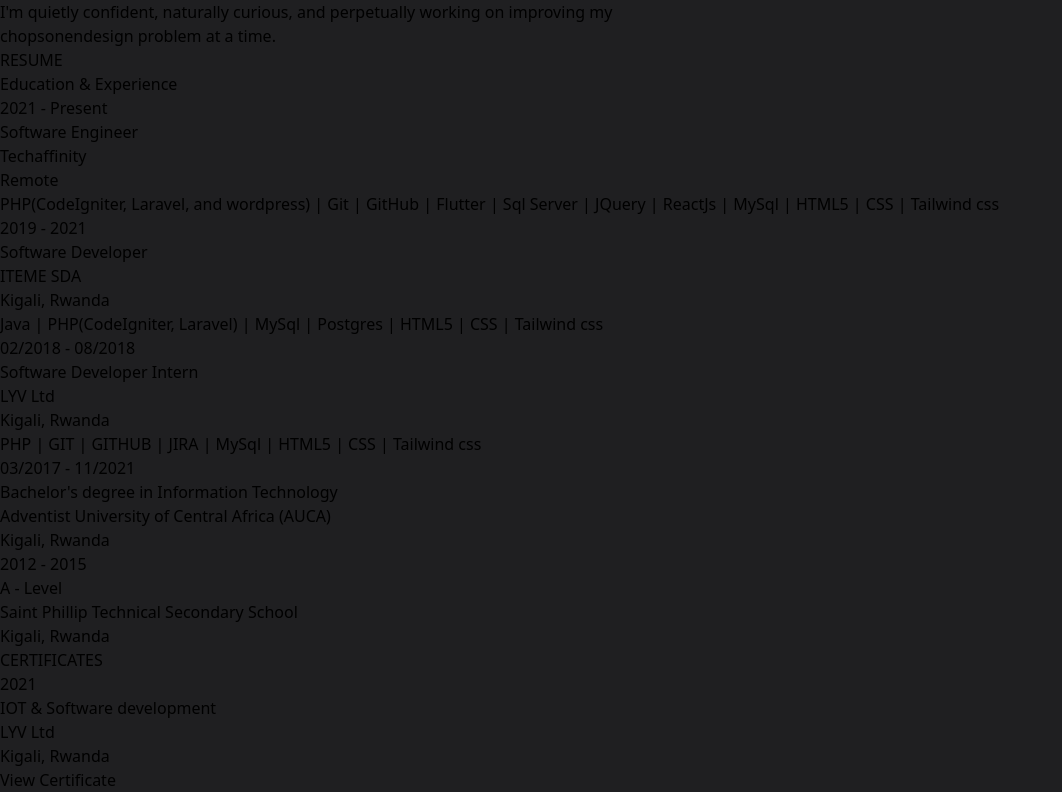
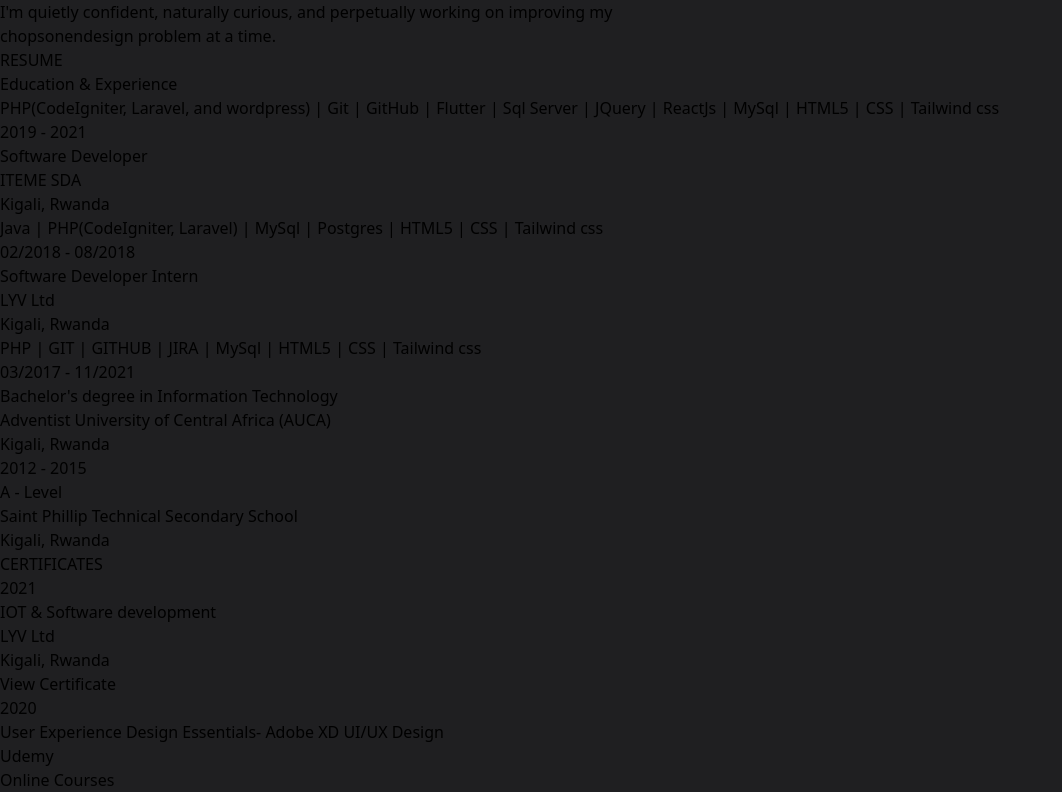
Before and after one commit to symplice-nunu/symplice-portfolio, a React (Vite) app: page / in a window 1280 px wide. Shown: the part 2108-2900 px from the top of the page, without its empty margins (0-1062 px from the left). Built offline with nearby package versions, Linux system fonts and the light colour scheme.

Commit message:
feat: Contact Us Page

```diff
--- a/src/App.jsx
+++ b/src/App.jsx
@@ -17,6 +17,7 @@
       </div>
       <div className="flex my-1 px-4 pl-52 mr-3 py-6 w-full  rounded-t-3xl rounded-b-3xl md:h-[950px]">
      <Home />
+
      <Routes>
       <Route exact path="/"></Route>
      </Routes>
--- a/src/Components/About.jsx
+++ b/src/Components/About.jsx
@@ -1,5 +1,4 @@
 import React from 'react'
-import Resume from './Resume'
 
 function About() {
   return (
@@ -13,7 +12,6 @@
         talented people to create digital products for both business and consumer use. <br />
         I'm quietly confident, naturally curious, and perpetually working on improving my <br /> chopsonendesign problem at a time.
     </div>
-    <Resume />
     </div>
   )
 }
--- a/src/Components/Home.jsx
+++ b/src/Components/Home.jsx
@@ -3,14 +3,24 @@
 import Skills from './Sections/Skills'
 import Projects from './Sections/Projects'
 import Languages from './Sections/Languages'
+import Contact from './Sections/Contact'
+import WorkedPojects from './Sections/WorkedPojects'
+import About from './About'
+import Resume from './Resume'
+import Certificates from './Sections/Certificates'
 
 function Home() {
   return (
     <div>
       <div><Introduce /></div>
+      <div><WorkedPojects /></div>
+      <div><About /></div>
+      <div><Resume /></div>
+      <div><Certificates /></div>
       <div> <Skills /> </div>
       <div><Projects /></div>
       <div><Languages /></div>
+      <div><Contact /></div>
     </div>
 
   )
--- a/src/Components/Resume.jsx
+++ b/src/Components/Resume.jsx
@@ -1,5 +1,4 @@
 import React from 'react'
-import Certificates from './Sections/Certificates'
 
 function Resume() {
   return (
@@ -18,12 +17,7 @@
             </div>
             <div>
             <div>
-            <div className='mt-[-11px] text-[#8be88d]'>2021 - Present</div>
-            <div className='text-white text-[35px] mt-5'>Software Engineer</div>
-            <div className='flex justify-between'>
-            <div className='text-gray-400'>Techaffinity</div>
-            <div className='text-gray-400'>Remote</div>
-            </div>
+
             <div className='text-gray-400 text-[13px] pt-2'>PHP(CodeIgniter, Laravel, and wordpress) | Git | GitHub | Flutter | Sql Server | JQuery | ReactJs | MySql | HTML5 | CSS | Tailwind css</div>
             </div>
             <div>
@@ -61,8 +55,8 @@
             </div>
             </div>
             </div>
+
         </div>
-        <Certificates />
     </div>
   )
 }
--- a/src/Components/Sections/Certificates.jsx
+++ b/src/Components/Sections/Certificates.jsx
@@ -4,7 +4,11 @@
   return (
     <div>
         <div className='text-white border my-12 w-[160px] border-gray-600 py-2 px-7 rounded-3xl'>CERTIFICATES</div>
-        <div>
+
+<div className='flex space-x-20 '>
+            <div>
+
+            <div>
             <div className='mt-[-11px] text-gray-400'>2021</div>
             <div className='text-white text-[35px] mt-2'>IOT & Software development</div>
             <div className='flex justify-between'>
@@ -29,8 +33,13 @@
             <div className='text-gray-400'>Udemy</div>
             <div className='text-gray-400'>Online Courses</div>
             </div>
+
             <div className='text-white border my-4 w-[180px] py-2 px-7 rounded-3xl hover:bg-[#8be88d] hover:text-black hover:border-[#8be88d]'>View Certificate</div>
+
             </div>
+            </div>
+
+        </div>
 
     </div>
   )
--- /dev/null
+++ b/src/Components/Sections/Contact.jsx
@@ -0,0 +1,43 @@
+import React from 'react'
+
+function Contact() {
+  return (
+   <div>
+     <div className='text-white border my-8 w-[130px] border-gray-600 py-2 px-7 rounded-3xl'>CONTACT</div>
+     <div className='text-[70px] text-white my-10'>
+            Contact <span className='text-[#8be88d]'>Us</span>
+    </div>
+    <div className='flex gap-x-10 text-white'>
+    <div className='flex flex-col'>
+        <label className='mb-3' htmlFor="">FIRST NAME <span className='text-red-500'>*</span> </label>
+        <input className='w-96 h-12 bg-transparent border-gray-600 border-b' type="text" placeholder='Your First Name' name="firstname" id="" />
+    </div>
+    <div className='flex flex-col mb-14'>
+        <label className='mb-3' htmlFor="">LAST NAME <span className='text-red-500'>*</span> </label>
+        <input className='w-96 h-12 bg-transparent border-gray-600 border-b' type="text" placeholder='Your Last Name' name="lastname" id="" />
+    </div>
+    </div>
+    <div className='flex gap-x-10 text-white'>
+    <div className='flex flex-col'>
+        <label className='mb-3' htmlFor="">EMAIL <span className='text-red-500'>*</span> </label>
+        <input className='w-96 h-12 bg-transparent border-gray-600 border-b' type="text" placeholder='Your Email Address' name="email" id="" />
+    </div>
+    <div className='flex flex-col mb-14'>
+        <label className='mb-3' htmlFor="">SUBJECT <span className='text-red-500'>*</span> </label>
+        <input className='w-96 h-12 bg-transparent border-gray-600 border-b' type="text" placeholder='Your Subject' name="subject" id="" />
+    </div>
+    </div>
+    <div className='flex gap-x-10 text-white'>
+    <div className='flex flex-col mb-14'>
+        <label className='mb-3' htmlFor="">MESSAGE <span className='text-red-500'>*</span> </label>
+        <textarea className='bg-transparent border-gray-600 border-b' placeholder='Write your message here...' name="message" id="" cols="79" rows="7"></textarea>
+    </div>
+    </div>
+    <div>
+        <input className='bg-[#8be88d] px-14 mb-10 py-4 rounded-l-full rounded-r-full ' type="button" value="SEND MESSAGE" />
+    </div>
+   </div>
+  )
+}
+
+export default Contact
--- a/src/Components/Sections/Introduce.jsx
+++ b/src/Components/Sections/Introduce.jsx
@@ -1,6 +1,5 @@
 import React from 'react'
 import { SideBarIcons } from '../Data/SideBarIcons'
-import WorkedPojects from './WorkedPojects'
 
 function Introduce() {
   return (
@@ -40,7 +39,6 @@
         </div>
       </div>
     </div>
-    <WorkedPojects />
     </div>
   )
 }
--- a/src/Components/Sections/WorkedPojects.jsx
+++ b/src/Components/Sections/WorkedPojects.jsx
@@ -1,5 +1,4 @@
 import React from 'react'
-import About from '../About'
 
 function WorkedPojects() {
   return (
@@ -22,7 +21,6 @@
         </div>
         </div>
        </div>
-       <About />
     </div>
   )
 }
```
Also changed, not shown: src/Components/Sections/Footer.jsx (added, +9 -0 lines).
